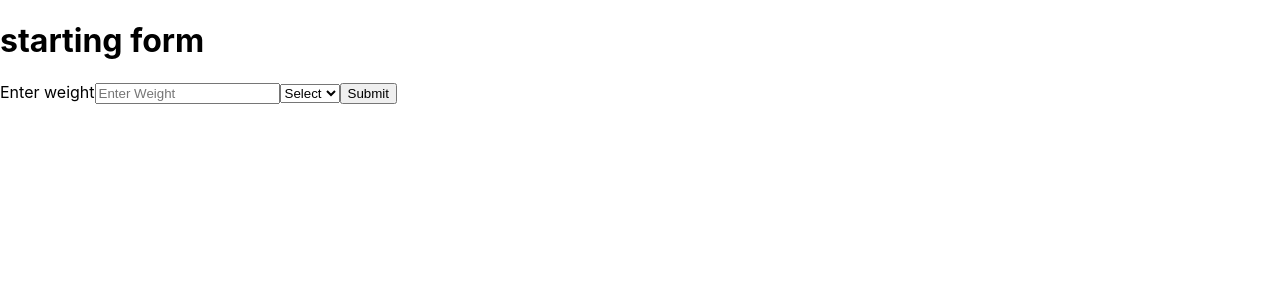
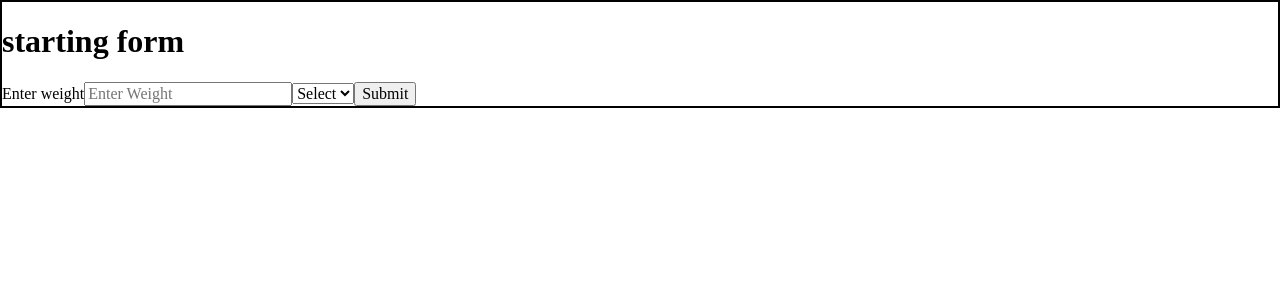
Before and after one commit to jshin720/vetcalc, a React (Create React App) app: page / in a window 1280 px wide. Shown: the top 300 px of the page. Built offline with nearby package versions, Linux system fonts and the light colour scheme.

Commit message:
adding css

```diff
--- a/src/App.css
+++ b/src/App.css
@@ -1,38 +1,3 @@
-.App {
-  text-align: center;
+.weight-form {
+  border: 2px solid black ;
 }
-
-.App-logo {
-  height: 40vmin;
-  pointer-events: none;
-}
-
-@media (prefers-reduced-motion: no-preference) {
-  .App-logo {
-    animation: App-logo-spin infinite 20s linear;
-  }
-}
-
-.App-header {
-  background-color: #282c34;
-  min-height: 100vh;
-  display: flex;
-  flex-direction: column;
-  align-items: center;
-  justify-content: center;
-  font-size: calc(10px + 2vmin);
-  color: white;
-}
-
-.App-link {
-  color: #61dafb;
-}
-
-@keyframes App-logo-spin {
-  from {
-    transform: rotate(0deg);
-  }
-  to {
-    transform: rotate(360deg);
-  }
-}
--- a/src/index.css
+++ b/src/index.css
@@ -1,13 +1,179 @@
-body {
-  margin: 0;
-  font-family: -apple-system, BlinkMacSystemFont, 'Segoe UI', 'Roboto', 'Oxygen',
-    'Ubuntu', 'Cantarell', 'Fira Sans', 'Droid Sans', 'Helvetica Neue',
-    sans-serif;
-  -webkit-font-smoothing: antialiased;
-  -moz-osx-font-smoothing: grayscale;
+html {
+    line-height: 1.15;
+    -webkit-text-size-adjust: 100%;
 }
 
-code {
-  font-family: source-code-pro, Menlo, Monaco, Consolas, 'Courier New',
-    monospace;
+body {
+    margin: 0;
 }
+
+main {
+    display: block;
+}
+
+h1 {
+    font-size: 2em;
+    margin: 0.67em 0;
+}
+
+hr {
+    box-sizing: content-box;
+    height: 0;
+    overflow: visible;
+}
+
+pre {
+    font-family: monospace, monospace;
+    font-size: 1em;
+}
+
+a {
+    background-color: transparent;
+}
+
+abbr[title] {
+    border-bottom: none;
+    text-decoration: underline;
+    text-decoration: underline dotted;
+}
+
+b,
+strong {
+    font-weight: bolder;
+}
+
+code,
+kbd,
+samp {
+    font-family: monospace, monospace;
+    font-size: 1em;
+}
+
+small {
+    font-size: 80%;
+}
+
+sub,
+sup {
+    font-size: 75%;
+    line-height: 0;
+    position: relative;
+    vertical-align: baseline;
+}
+
+sub {
+    bottom: -0.25em;
+}
+
+sup {
+    top: -0.5em;
+}
+
+img {
+    border-style: none;
+}
+
+button,
+input,
+optgroup,
+select,
+textarea {
+    font-family: inherit;
+    font-size: 100%;
+    line-height: 1.15;
+    margin: 0;
+}
+
+button,
+input {
+    overflow: visible;
+}
+
+button,
+select {
+    text-transform: none;
+}
+
+button,
+[type="button"],
+[type="reset"],
+[type="submit"] {
+    -webkit-appearance: button;
+}
+
+button::-moz-focus-inner,
+[type="button"]::-moz-focus-inner,
+[type="reset"]::-moz-focus-inner,
+[type="submit"]::-moz-focus-inner {
+    border-style: none;
+    padding: 0;
+}
+
+button:-moz-focusring,
+[type="button"]:-moz-focusring,
+[type="reset"]:-moz-focusring,
+[type="submit"]:-moz-focusring {
+    outline: 1px dotted ButtonText;
+}
+
+fieldset {
+    padding: 0.35em 0.75em 0.625em;
+}
+
+legend {
+    box-sizing: border-box;
+    color: inherit;
+    display: table;
+    max-width: 100%;
+    padding: 0;
+    white-space: normal;
+}
+
+progress {
+    vertical-align: baseline;
+}
+
+textarea {
+    overflow: auto;
+}
+
+[type="checkbox"],
+[type="radio"] {
+    box-sizing: border-box;
+    padding: 0;
+}
+
+[type="number"]::-webkit-inner-spin-button,
+[type="number"]::-webkit-outer-spin-button {
+    height: auto;
+}
+
+[type="search"] {
+    -webkit-appearance: textfield;
+    outline-offset: -2px;
+}
+
+[type="search"]::-webkit-search-decoration {
+    -webkit-appearance: none;
+}
+
+::-webkit-file-upload-button {
+    -webkit-appearance: button;
+    font: inherit;
+}
+
+details {
+    display: block;
+}
+
+summary {
+    display: list-item;
+}
+
+template {
+    display: none;
+}
+
+[hidden] {
+    display: none;
+}
```
